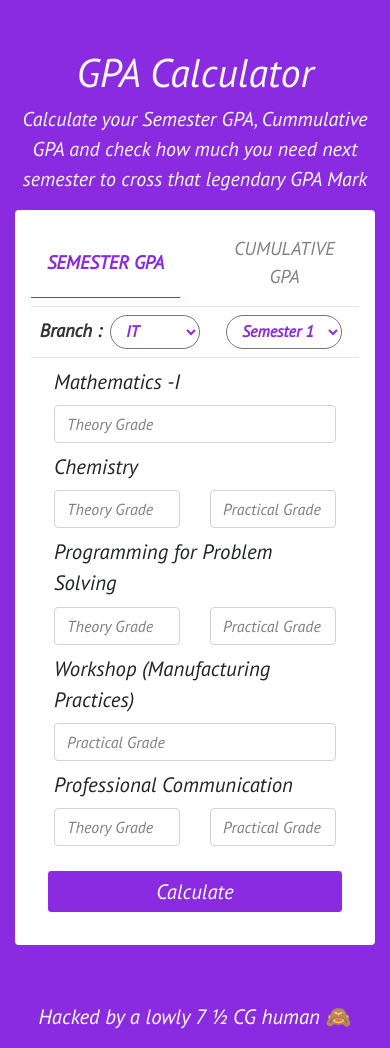
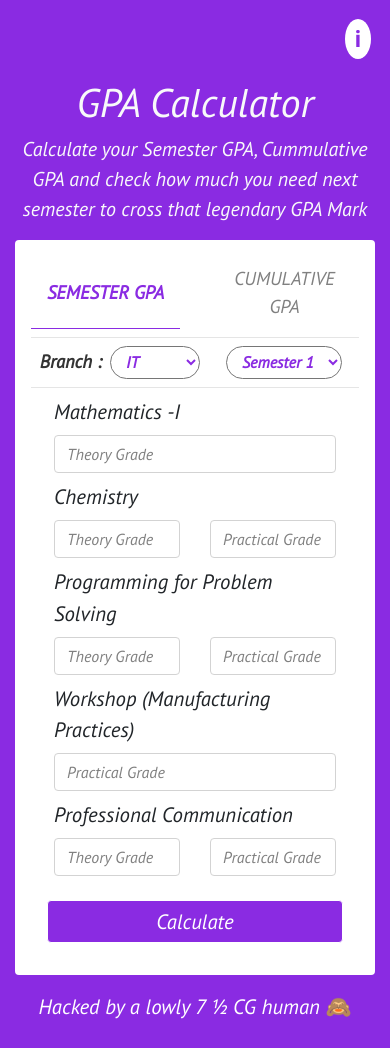
Before and after one commit to vishalibitwar/gpacalculator, a React (Create React App) app: page / in a window 390 px wide. Built offline with nearby package versions, Linux system fonts and the light colour scheme.

Commit message:
modal added

```diff
--- a/src/App.css
+++ b/src/App.css
@@ -13,6 +13,66 @@ body {
   background-color: var(--primary-color);
   font-family: 'PT Sans', sans-serif;
   /* background-attachment: fixed; */
+}
+
+
+.primary-text{
+  color: var(--primary-color);
+  font-size: 1.6rem;
+}
+
+.openModalBtn{
+  padding: 0.2rem 0.6rem;
+  border-radius: 50%;
+  background-color: white;
+  border: none;
+  color: var(--primary-color);
+  font-weight: bolder;
+  font-size: 1.4rem;
+  font-family: 'Segoe UI', Tahoma, Geneva, Verdana, sans-serif;
+   float: right;
+   margin: 1.2rem;
+}
+
+/* Modal */
+/* The Modal (background) */
+.modal {
+  display: none;
+  position: fixed;
+  z-index: 1;
+  left: 0;
+  top: 0;
+  width: 100%;
+  height: 100%;
+  overflow: auto;
+  background-color: rgb(0,0,0);
+  background-color: rgba(0,0,0,0.6);
+}
+
+/* Modal Content/Box */
+.modal-content {
+  background-color: #fefefe;
+  margin: 15% auto;
+  padding: 20px;
+  border: 1px solid #888;
+  width: 40%;
+  text-align: center;
+}
+
+/* The Close Button */
+.close {
+  color: var(--primary-color);
+  float: right;
+  font-size: 28px;
+  font-weight: bold;
+  text-align: right;
+}
+
+.close:hover,
+.close:focus {
+  color: var(--primary-color);
+  text-decoration: none;
+  cursor: pointer;
 }
 
 .box {
@@ -168,6 +228,10 @@ footer a {
   }
   footer {
     display: block;
+  }
+  .modal-content {
+     width: 90%;
+     top: 100px;
   }
 }
 
@@ -438,3 +502,44 @@ footer a {
     transform: scale3d(1, 1, 1);
   }
 }
+
+.zoomInUp {
+  -webkit-animation-name: zoomInUp;
+  animation-name: zoomInUp;
+  -webkit-animation-duration: 1s;
+  animation-duration: 1s;
+  -webkit-animation-fill-mode: both;
+  animation-fill-mode: both;
+  }
+  @-webkit-keyframes zoomInUp {
+  0% {
+  opacity: 0;
+  -webkit-transform: scale3d(.1, .1, .1) translate3d(0, 1000px, 0);
+  transform: scale3d(.1, .1, .1) translate3d(0, 1000px, 0);
+  -webkit-animation-timing-function: cubic-bezier(0.550, 0.055, 0.675, 0.190);
+  animation-timing-function: cubic-bezier(0.550, 0.055, 0.675, 0.190);
+  }
+  60% {
+  opacity: 1;
+  -webkit-transform: scale3d(.475, .475, .475) translate3d(0, -60px, 0);
+  transform: scale3d(.475, .475, .475) translate3d(0, -60px, 0);
+  -webkit-animation-timing-function: cubic-bezier(0.175, 0.885, 0.320, 1);
+  animation-timing-function: cubic-bezier(0.175, 0.885, 0.320, 1);
+  }
+  }
+  @keyframes zoomInUp {
+  0% {
+  opacity: 0;
+  -webkit-transform: scale3d(.1, .1, .1) translate3d(0, 1000px, 0);
+  transform: scale3d(.1, .1, .1) translate3d(0, 1000px, 0);
+  -webkit-animation-timing-function: cubic-bezier(0.550, 0.055, 0.675, 0.190);
+  animation-timing-function: cubic-bezier(0.550, 0.055, 0.675, 0.190);
+  }
+  60% {
+  opacity: 1;
+  -webkit-transform: scale3d(.475, .475, .475) translate3d(0, -60px, 0);
+  transform: scale3d(.475, .475, .475) translate3d(0, -60px, 0);
+  -webkit-animation-timing-function: cubic-bezier(0.175, 0.885, 0.320, 1);
+  animation-timing-function: cubic-bezier(0.175, 0.885, 0.320, 1);
+  }
+  }
--- a/src/App.js
+++ b/src/App.js
@@ -2,12 +2,14 @@ import React from 'react';
 import './App.css';
 import Home from './components/Home';
 import Footer from './components/Footer';
+import Modal from './components/Modal'
 
 function App() {
   return (
     <div className="App">
-         <Home />
-         <Footer />
+      <Modal />
+      <Home />
+      <Footer />
     </div>
   );
 }
--- /dev/null
+++ b/src/components/Emoji.js
@@ -0,0 +1,12 @@
+import React from 'react';
+const Emoji = props => (
+    <span
+        className="emoji"
+        role="img"
+        aria-label={props.label ? props.label : ""}
+        aria-hidden={props.label ? "false" : "true"}
+    >
+        {props.symbol}
+    </span>
+);
+export default Emoji;
--- a/src/components/Footer.js
+++ b/src/components/Footer.js
@@ -1,13 +1,14 @@
 import React, { Fragment } from 'react';
+import Emoji from './Emoji';
 
 const Footer = () => {
   return (
     <Fragment>
       <div className="footer">
-        <a href="https://github.com/vishalibitwar">Made with ❤️ by vishal</a>
+        <a href="https://github.com/vishalibitwar">Made with <Emoji label="heart" symbol="❤️"/> by vishal</a>
       </div>
       <footer className="text-center text-dark my-2 p-2 ">
-        <a href="https://github.com/vishalibitwar">Hacked by a lowly <span> 7 1⁄2</span> CG human 🙈</a>
+        <a href="https://github.com/vishalibitwar">Hacked by a lowly <span> 7 1⁄2</span> CG human <Emoji label="monkey" symbol="🙈"/> </a>
       </footer>
     </Fragment>
   )
--- a/src/components/Home.js
+++ b/src/components/Home.js
@@ -1,31 +1,29 @@
-import React ,{ useState} from 'react';
+import React, { useState } from 'react';
 import Sgpa from './Sgpa';
 import Cgpa from './Cgpa';
 
-
 const Home = () => {
   const [sgpaBtn, setBtn] = useState(true);
-
   return (
-    <div className=" container d-flex justify-content-center align-items-center text-center flex-column my-5">
+    <div className=" container d-flex justify-content-center align-items-center text-center flex-column my-sm-5  my-2 clearfix">
       <div className="text-light">
         <h1>GPA Calculator</h1>
         <p className="lead">Calculate your Semester GPA, Cummulative GPA and check how much you need next semester to cross that legendary GPA Mark</p>
       </div>
-      <div className="box p-3 container bg-white ">
+      <div className="box p-3 mt-sm-2 container bg-white ">
         <div className="row">
           <div className="col">
-              <button onClick={() => setBtn(true)} className = { `sgpaBtn  ${ sgpaBtn ? 'activeBtn': ''}  ` }>SEMESTER GPA</button>
+            <button onClick={() => setBtn(true)} className={`sgpaBtn  ${sgpaBtn ? 'activeBtn' : ''}  `}>SEMESTER GPA</button>
           </div>
           <div className="col">
-              <button onClick={() => setBtn(false)} className = { `cgpaBtn  ${ !sgpaBtn ? 'activeBtn': ''}  ` }>CUMULATIVE GPA</button>
+            <button onClick={() => setBtn(false)} className={`cgpaBtn  ${!sgpaBtn ? 'activeBtn' : ''}  `}>CUMULATIVE GPA</button>
           </div>
         </div>
-        <hr/>
-        { sgpaBtn &&
-        <Sgpa /> }
-        { !sgpaBtn &&
-        <Cgpa /> }
+        <hr />
+        {sgpaBtn &&
+          <Sgpa />}
+        {!sgpaBtn &&
+          <Cgpa />}
       </div>
     </div>
   )
--- /dev/null
+++ b/src/components/Modal.js
@@ -0,0 +1,21 @@
+import React, { Fragment, useState } from 'react';
+import Emoji from './Emoji';
+
+const Modal = () => {
+  const [show, showModal] = useState(false);
+  return (
+    <Fragment>
+      <button className="openModalBtn" onClick={() => showModal(true)}>i</button>
+      <div style={{ display: show ? 'block' : 'none' }} className="modal zoomInUp">
+        <div className="modal-content">
+          <span onClick={() => showModal(false)} className="close">&times;</span>
+          <p className="text-center lead"> <span className="primary-text">Hola amigos</span> , If you found any issues related with Credits and Subjects you can mail me <span className="font-weight-bold"> <Emoji symbol="📧" label="mail" /> 2017bit019@sggs.ac.in</span></p>
+            Curriculum is updated accordingly
+          <a href="https://sggs.ac.in/curriculum-and-syllabus/">Sggs curriculum</a>
+        </div>
+      </div>
+    </Fragment>
+  )
+}
+
+export default Modal
--- a/src/components/Sgpa.js
+++ b/src/components/Sgpa.js
@@ -1,4 +1,5 @@
 import React, { useState } from 'react';
+import Emoji from './Emoji';
 import It from '../Branch/it.json';
 import Cse from '../Branch/Cse.json';
 import Instru from '../Branch/Instru.json';
@@ -147,9 +148,9 @@ const Sgpa = () => {
         (
           <div className="d-flex my-5 justify-content-center align-items-center">
             <div>
-              <p className="gradeClr">Sorry ! <span>😥</span> </p>
+              <p className="gradeClr">Sorry ! <Emoji  symbol="😥"/> </p>
               <h3 className="text-muted">Data Not Available</h3>
-              <p className="text-muted text-center lead">If you want this updated as early as I can then Send me the Syllabus Structure   <strong className="font-weight-bold"> <span>📧 </span>2017bit019@sggs.ac.in</strong></p>
+              <p className="text-muted text-center lead">If you want this updated as early as I can then Send me the Syllabus Structure  <strong className="font-weight-bold"><Emoji symbol="📧" label="mail" />2017bit019@sggs.ac.in</strong></p>
             </div>
           </div>
         )
```
Lines whose indentation alone changed are shown as unchanged.
